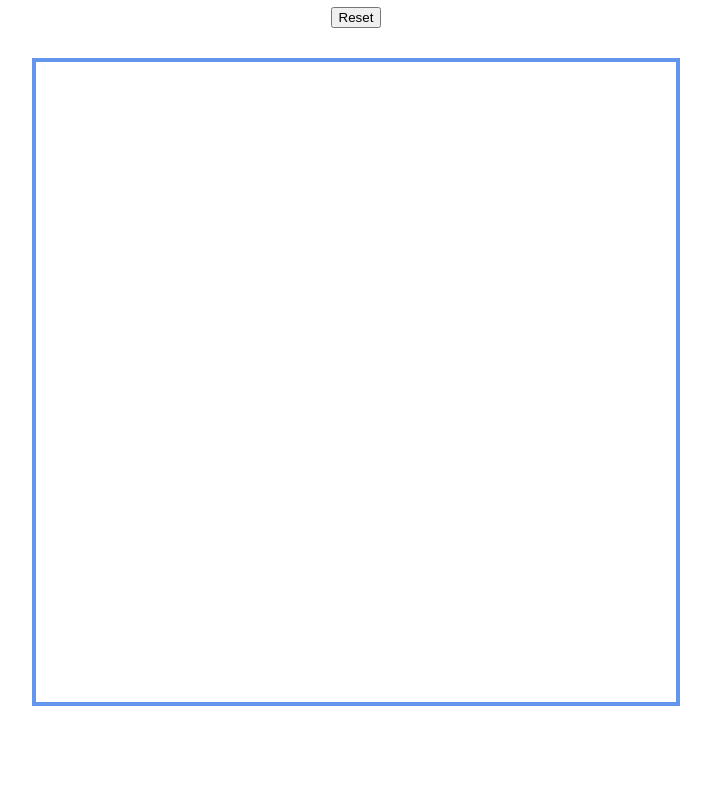
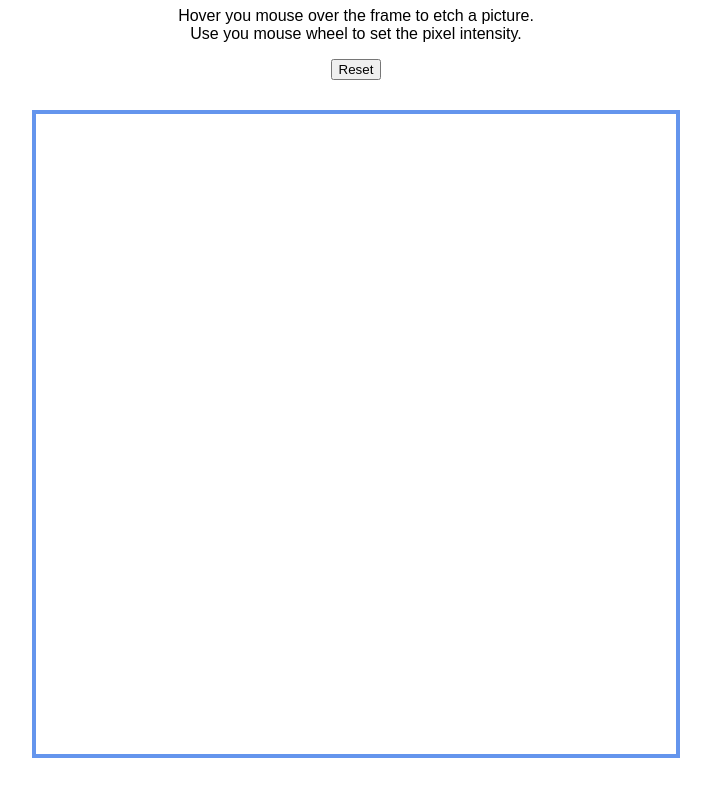
Before and after one commit to carvalhais/odin-etch-a-sketch, a plain HTML site: page index.html in a window 1280 px wide. Shown: the part 73-861 px from the top of the page, without its empty margins (284-995 px from the left). Before the commit the page ends 809 px from the top, so only its background shows below. Drawn offline with Linux system fonts and the light colour scheme.

Commit message:
feat: include use instructions

```diff
--- a/index.html
+++ b/index.html
@@ -9,6 +9,10 @@
 </head>
 <body>
     <h1>Etch-a-Sketch</h1>
+    <p>
+        Hover you mouse over the frame to etch a picture. <br />
+        Use you mouse wheel to set the pixel intensity.
+    </p>
     <button id="reset-button">Reset</button>
     <div id="grid-container"></div>
 </body>
```
